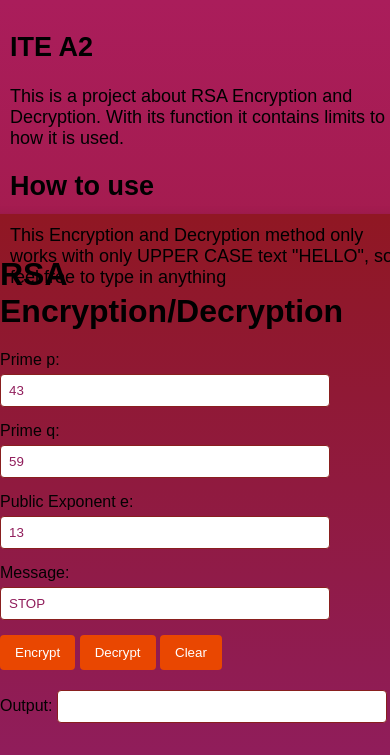
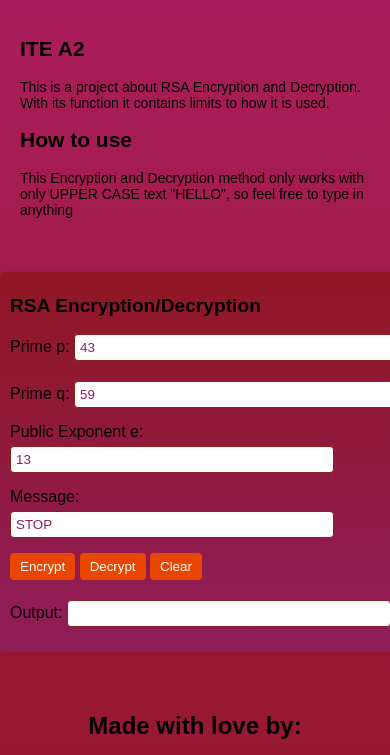
Before and after one commit to BayKdang/rsa-encrypt-decrypt, a plain HTML site: page index.html in a window 390 px wide. Shown: the top 755 px of the page. Drawn offline with Linux system fonts and the light colour scheme.

Commit message:
Update style.css

```diff
--- a/style.css
+++ b/style.css
@@ -1,27 +1,21 @@
 body {
     font-family: Arial, sans-serif;
-    display: flex;
-    justify-content: center;
-    align-items: center;
-    height: 100vh;
     margin: 0;
     background: linear-gradient(#aa1d5b, #901724);
-    position: relative;
-    flex-direction: column;
-    padding-top: 200px; /* Add padding to create space between Description and container */
     overflow-x: hidden;
+}
+
+header {
+    background: transparent; /* No background needed */
+    padding: 20px;
+    position: relative; /* Position relative to control its children */
+    z-index: 10; /* Ensures it stays above other content */
 }
 
 .Description {
     text-align: left;
-    position: absolute;
-    top: 0;
-    left: 0;
-    width: 100%;
-    padding: 10px;
     color: rgb(0, 0, 0);
     font-size: 18px;
-    z-index: 10; /* Ensures it stays above other elements */
 }
 
 .container {
@@ -30,9 +24,9 @@ body {
     border-radius: 5px;
     box-shadow: 0 0 10px rgba(0, 0, 0, 0.1);
     max-width: 420px;
-    width: 100%;
+    width: 90%;
     color: #030202;
-
+    margin: 20px auto; /* Centers the container and adds space from the header */
 }
 
 .form-group {
@@ -44,7 +38,7 @@ body {
 }
 
 input[type="text"] {
-    width: 80%;
+    width: 80%; /* Full width of the container */
     padding: 8px;
     margin-top: 5px;
     border: 1px solid #891f1f;
@@ -64,6 +58,54 @@ button {
 button:hover {
     background-color: #d07767;
 }
-footer{
-    text-align: left;
+
+footer {
+    text-align: center; /* Center the footer text */
+    padding: 20px;
+    background: transparent;
 }
+@media (max-width: 768px) {
+    .Description {
+        font-size: 16px; /* Slightly smaller font size on tablets */
+    }
+
+    .container {
+        padding: 15px;
+        width: 95%; /* Increase width on smaller screens */
+    }
+
+    .container h1 {
+        font-size: 1.5em; /* Adjust header size */
+    }
+
+    input[type="text"] {
+        padding: 6px; /* Adjust padding */
+    }
+
+    button {
+        padding: 8px 12px; /* Adjust button size */
+    }
+}
+
+@media (max-width: 480px) {
+    .Description {
+        font-size: 14px; /* Smaller font size on phones */
+    }
+
+    .container {
+        padding: 10px;
+        width: 100%; /* Full width on phones */
+    }
+
+    .container h1 {
+        font-size: 1.2em; /* Adjust header size */
+    }
+
+    input[type="text"] {
+        padding: 5px; /* Adjust padding */
+    }
+
+    button {
+        padding: 6px 10px; /* Adjust button size */
+    }
+}
```
